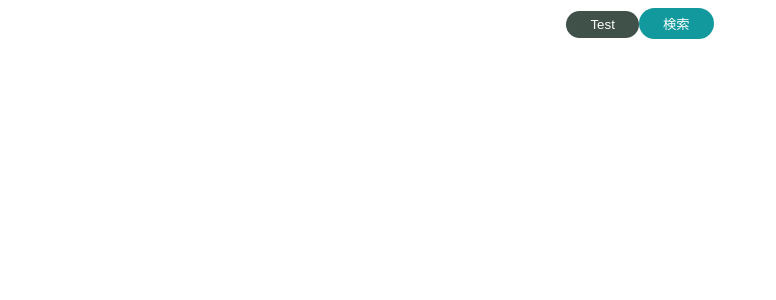
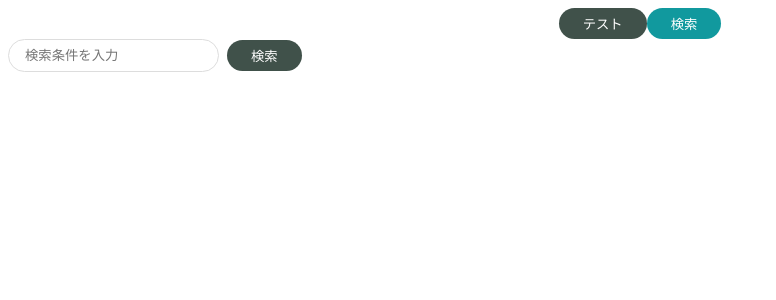
Before and after one commit to san510/Udemy-AtomicDesign, a React (Create React App) app: page / in a window 1280 px wide. Shown: the top 300 px of the page, without its empty margins (0-776 px from the left). Built offline with nearby package versions, Linux system fonts and the light colour scheme.

Commit message:
Create Molecule

```diff
--- a/src/App.js
+++ b/src/App.js
@@ -1,12 +1,15 @@
-import { PrimaryButton } from "./components/atoms/PrimaryButton";
-import { SecondaryyButton } from "./components/atoms/SecondaryButton";
+import { PrimaryButton } from "./components/atoms/button/PrimaryButton";
+import { SecondaryyButton } from "./components/atoms/button/SecondaryButton";
+import { SearchInput } from "./components/molecules/SearchInput";
 import "./styles.css";
 
 export default function App() {
   return (
     <div className="App">
-      <PrimaryButton>Test</PrimaryButton>
+      <PrimaryButton>テスト</PrimaryButton>
       <SecondaryyButton>検索</SecondaryyButton>
+      <br />
+      <SearchInput />
     </div>
   );
 }
--- /dev/null
+++ b/src/components/atoms/input/Input.jsx
@@ -0,0 +1,13 @@
+import styled from "styled-components";
+
+export const Input = (props) => {
+  const { placeholder = "" } = props;
+  return <SInput type="text" placeholder={placeholder} />;
+};
+
+const SInput = styled.input`
+  padding: 8px 16px;
+  border: solid #ddd 1px;
+  border-radius: 9999px;
+  outline: none;
+`;
--- /dev/null
+++ b/src/components/molecules/SearchInput.jsx
@@ -0,0 +1,24 @@
+import styled from "styled-components";
+
+import { PrimaryButton } from "../atoms/button/PrimaryButton";
+import { Input } from "../atoms/input/Input";
+
+export const SearchInput = () => {
+  return (
+    <SContainer>
+      <Input placeholder="検索条件を入力" />
+      <SButtonWrapper>
+        <PrimaryButton>検索</PrimaryButton>
+      </SButtonWrapper>
+    </SContainer>
+  );
+};
+
+const SContainer = styled.div`
+  display: flex;
+  align-items: center;
+`;
+
+const SButtonWrapper = styled.div`
+  padding-left: 8px;
+`;
```
Also changed, not shown: src/components/atoms/button/BaseButton.jsx (renamed from src/components/atoms/BaseButton.jsx), src/components/atoms/button/PrimaryButton.jsx (renamed from src/components/atoms/PrimaryButton.jsx), src/components/atoms/button/SecondaryButton.jsx (renamed from src/components/atoms/SecondaryButton.jsx).
